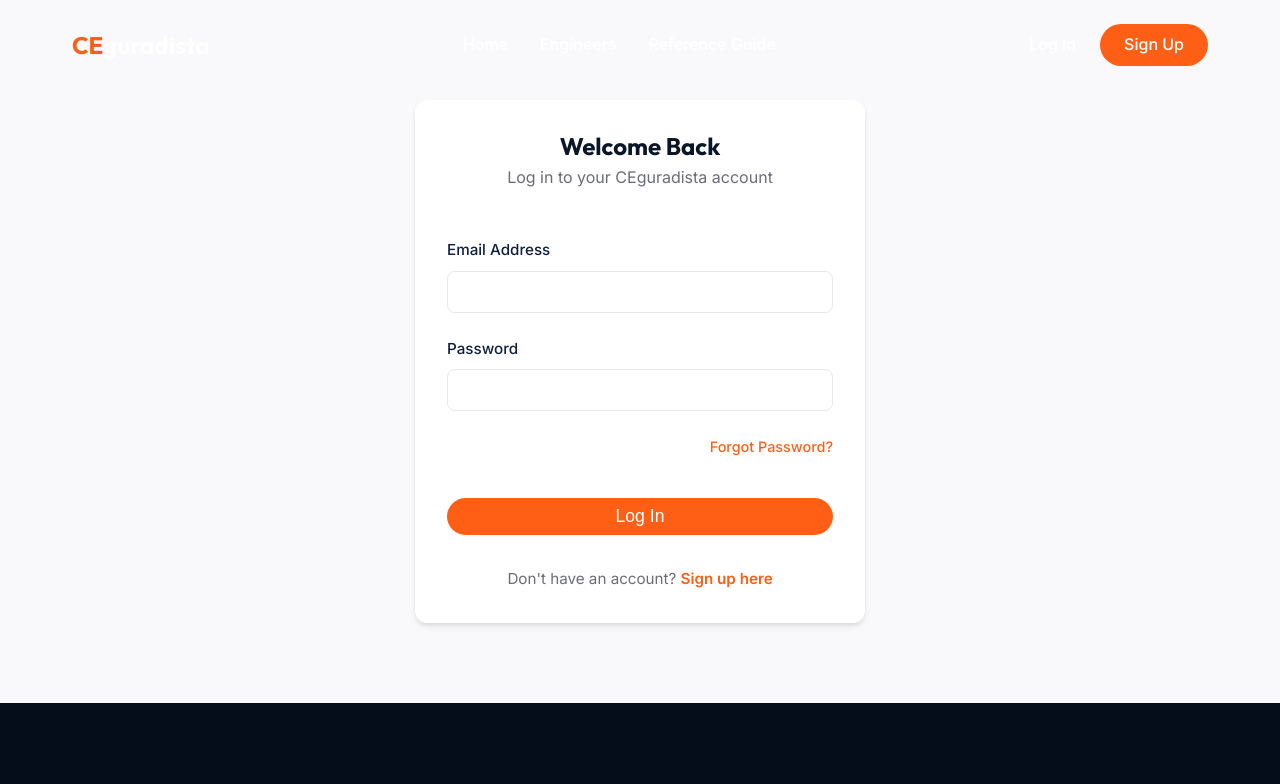
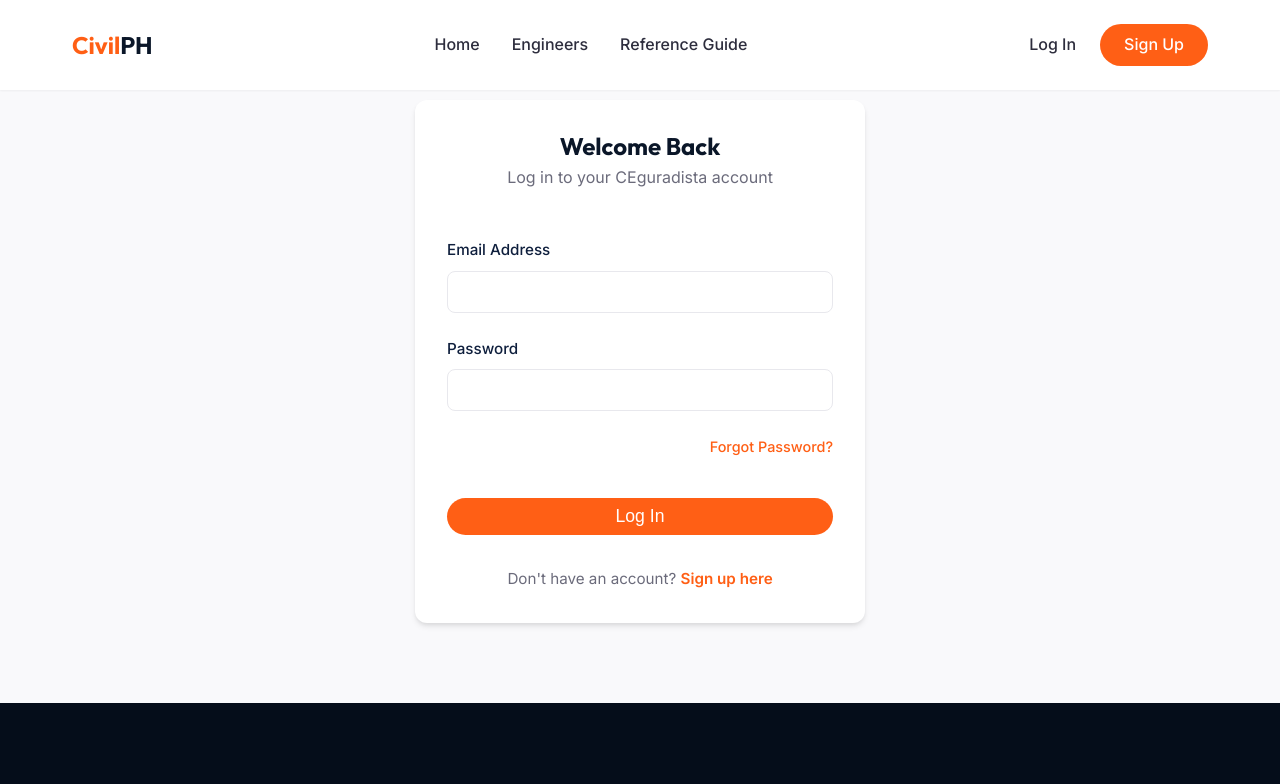
Before and after one commit to colkeaz/CivilPH, a React (Vite) app: page /login in a window 1280 px wide. Shown: the top 784 px of the page. Built offline with nearby package versions, Linux system fonts and the light colour scheme.

Commit message:
fix: header text visibility on light pages

```diff
--- a/src/components/Header.tsx
+++ b/src/components/Header.tsx
@@ -1,9 +1,11 @@
 import React, { useState, useEffect } from 'react';
-import { Link } from 'react-router-dom';
+import { Link, useLocation } from 'react-router-dom';
 import '../styles/Header.css';
 
 const Header = () => {
   const [scrolled, setScrolled] = useState(false);
+  const location = useLocation();
+  const isHomePage = location.pathname === '/';
 
   useEffect(() => {
     const handleScroll = () => {
@@ -19,10 +21,10 @@ const Header = () => {
   }, []);
 
   return (
-    <header className={`header ${scrolled ? 'scrolled' : ''}`}>
+    <header className={`header ${scrolled ? 'scrolled' : ''} ${!isHomePage ? 'light-mode' : ''}`}>
       <div className="header-container">
         <Link to="/" className="logo">
-          CE<span className="logo-accent">guradista</span>
+          Civil<span className="logo-accent">PH</span>
         </Link>
 
         <nav className="nav-links">
--- a/src/styles/Header.css
+++ b/src/styles/Header.css
@@ -14,6 +14,15 @@
   backdrop-filter: blur(10px);
   padding: var(--spacing-md) 0;
   box-shadow: var(--shadow-md);
+}
+
+.header.light-mode {
+  background-color: var(--white);
+  box-shadow: var(--shadow-sm);
+}
+
+.header.light-mode.scrolled {
+  background-color: rgba(255, 255, 255, 0.95);
 }
 
 .header-container {
@@ -53,6 +62,10 @@
   color: var(--white);
 }
 
+.header.light-mode .logo-accent {
+  color: var(--midnight-900);
+}
+
 .nav-links {
   display: flex;
   gap: var(--spacing-xl);
@@ -62,6 +75,10 @@
   color: var(--white);
   font-weight: 500;
   position: relative;
+}
+
+.header.light-mode .nav-item {
+  color: var(--grey-800);
 }
 
 .nav-item::after {
@@ -91,6 +108,10 @@
   transition: color 0.2s;
 }
 
+.header.light-mode .btn-text {
+  color: var(--grey-800);
+}
+
 .btn-text:hover {
   color: var(--orange-400);
 }
```
